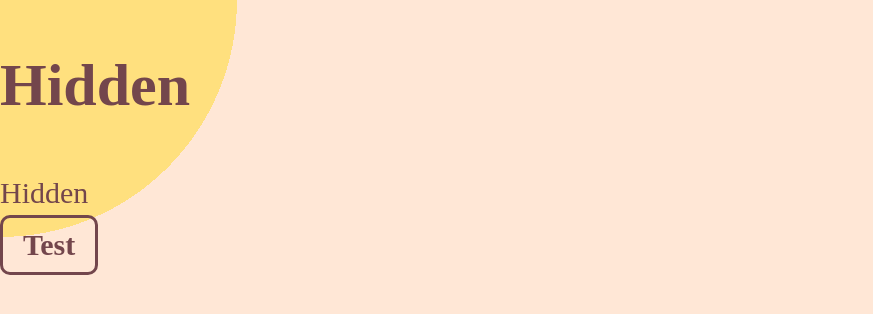
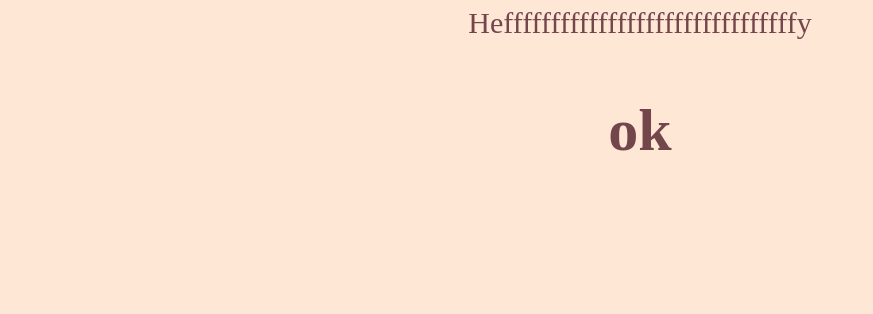
Before and after one commit to ThomasBringer/bleached, a React (Vite) app: page /bleached/play in a window 1280 px wide. Shown: the top 314 px of the page, without its empty margins (0-873 px from the left). Built offline with nearby package versions, Linux system fonts and the light colour scheme.

Commit message:
game page

```diff
--- a/package.json
+++ b/package.json
@@ -12,7 +12,8 @@
   },
   "dependencies": {
     "react": "^19.0.0",
-    "react-dom": "^19.0.0"
+    "react-dom": "^19.0.0",
+    "react-router-dom": "^7.3.0"
   },
   "devDependencies": {
     "@eslint/js": "^9.21.0",
--- a/src/App.css
+++ b/src/App.css
@@ -6,25 +6,3 @@ body {
   align-items: center;
   overflow: hidden;
 }
-
-.reveal-container {
-  position: relative;
-  width: 100vw;
-  height: 100vh;
-  overflow: hidden;
-}
-
-.hidden-layer {
-  position: absolute;
-  inset: 0;
-  background: #ffe07e;
-}
-
-.visible-layer {
-  pointer-events: none;
-  position: absolute;
-  inset: 0;
-  background: #ffe7d6;
-  mask-image: radial-gradient(circle var(--circle-size) at var(--mouse-x) var(--mouse-y), transparent 100%, black);
-  -webkit-mask-image: radial-gradient(circle var(--circle-size) at var(--mouse-x) var(--mouse-y), transparent 100%, black);
-}
--- a/src/App.jsx
+++ b/src/App.jsx
@@ -1,71 +1,18 @@
-import { useState, useEffect, useRef } from 'react';
 import './App.css';
-
-const easeInOutQuad = (t) => {
-  return t * t * (3. - 2. * t);
-};
+import { BrowserRouter as Router, Route, Routes } from 'react-router-dom';
+import Game from './Game';
+import Reveal from './Reveal';
 
 export default function App() {
-  const [mousePos, setMousePos] = useState({ x: 0, y: 0 });
-  const [circleSize, setCircleSize] = useState(200.0); // Starting circle size
-  const [circleT, setCircleT] = useState(0.0); // Starting circle size
-  const animationRef = useRef(null);
+  return (
+    <Router>
+        <Routes>
+          {/* Main route */}
+          <Route path="/bleached/" element={<Reveal />} />
 
-  useEffect(() => {
-    const handleMouseMove = (e) => {
-      setMousePos({ x: e.clientX, y: e.clientY });
-    };
-
-    // Add event listener for mouse move globally (on the document)
-    document.addEventListener('mousemove', handleMouseMove);
-
-    // Animation logic to loop circle size between 250px and 200px
-    let dir = 1;
-    const animateCircle = () => {
-      setCircleT((prevT) => {
-        if (dir > 0 && prevT >= 1) {
-          dir = -1;
-        } else if (dir < 0 && prevT <= 0) {
-          dir = 1;
-        }
-        const t = prevT + 0.005 * dir;
-        const easedT = easeInOutQuad(t);
-        setCircleSize(easedT * 200 + (1 - easedT) * 250);
-        return t;
-      });
-      animationRef.current = requestAnimationFrame(animateCircle);
-    };
-
-    animateCircle(); // Start the animation loop
-
-    return () => {
-      document.removeEventListener('mousemove', handleMouseMove); // Clean up the event listener on unmount
-      cancelAnimationFrame(animationRef.current); // Clean up animation on unmount
-    };
-  }, []);
-
-  return (
-    <div
-      className="reveal-container"
-      style={{
-        '--mouse-x': `${mousePos.x}px`,
-        '--mouse-y': `${mousePos.y}px`,
-        '--circle-size': `${circleSize}px`, // Use animated circle size here
-      }}
-    >
-      {/* Hidden Layer (Red) */}
-      <div className="hidden-layer">
-        <h1>Hidden</h1>
-        <div>Hidden</div>
-        <button>Test</button>
-      </div>
-
-      {/* Visible Layer (Blue with Mask) */}
-      <div className="visible-layer">
-        <h1>Visible</h1>
-        <div>Visible</div>
-        <button>Test</button>
-      </div>
-    </div>
+          {/* /play route */}
+          <Route path="/bleached/play" element={<Game />} />
+        </Routes>
+    </Router>
   );
 }
--- /dev/null
+++ b/src/Game.css
@@ -0,0 +1,4 @@
+.game-container {
+  position: absolute;
+  inset: 0;
+}
--- /dev/null
+++ b/src/Game.jsx
@@ -0,0 +1,8 @@
+import './Game.css';
+
+export default function Game() {
+  return (<><div  className="game-container">
+    <div>Hefffffffffffffffffffffffffffffffy</div>
+    <h1>ok</h1>
+  </div></>);
+}
--- /dev/null
+++ b/src/Reveal.css
@@ -0,0 +1,14 @@
+.hidden-layer {
+  position: absolute;
+  inset: 0;
+  background: #ffe07e;
+}
+
+.visible-layer {
+  pointer-events: none;
+  position: absolute;
+  inset: 0;
+  background: #ffe7d6;
+  mask-image: radial-gradient(circle var(--circle-size) at var(--mouse-x) var(--mouse-y), transparent 100%, black);
+  -webkit-mask-image: radial-gradient(circle var(--circle-size) at var(--mouse-x) var(--mouse-y), transparent 100%, black);
+}
--- /dev/null
+++ b/src/Reveal.jsx
@@ -0,0 +1,77 @@
+import { useState, useEffect, useRef } from 'react';
+import './Reveal.css';
+import { useNavigate } from 'react-router-dom';
+
+const easeInOutQuad = (t) => {
+  return t * t * (3. - 2. * t);
+};
+
+export default function Reveal() {
+  const [mousePos, setMousePos] = useState({ x: 0, y: 0 });
+  const [circleSize, setCircleSize] = useState(200.0); // Starting circle size
+  // eslint-disable-next-line no-unused-vars
+  const [circleT, setCircleT] = useState(0.0); // Starting circle size
+  const animationRef = useRef(null);
+
+  const navigate = useNavigate();
+  const handlePlay = () => {
+    navigate('/bleached/play/');
+  };
+
+  useEffect(() => {
+    const handleMouseMove = (e) => {
+      setMousePos({ x: e.clientX, y: e.clientY });
+    };
+
+    // Add event listener for mouse move globally (on the document)
+    document.addEventListener('mousemove', handleMouseMove);
+
+    // Animation logic to loop circle size between 250px and 200px
+    let dir = 1;
+    const animateCircle = () => {
+      setCircleT((prevT) => {
+        if (dir > 0 && prevT >= 1) {
+          dir = -1;
+        } else if (dir < 0 && prevT <= 0) {
+          dir = 1;
+        }
+        const t = prevT + 0.005 * dir;
+        const easedT = easeInOutQuad(t);
+        setCircleSize(easedT * 200 + (1 - easedT) * 250);
+        return t;
+      });
+      animationRef.current = requestAnimationFrame(animateCircle);
+    };
+
+    animateCircle(); // Start the animation loop
+
+    return () => {
+      document.removeEventListener('mousemove', handleMouseMove); // Clean up the event listener on unmount
+      cancelAnimationFrame(animationRef.current); // Clean up animation on unmount
+    };
+  }, []);
+
+  return (
+    <div
+      style={{
+        '--mouse-x': `${mousePos.x}px`,
+        '--mouse-y': `${mousePos.y}px`,
+        '--circle-size': `${circleSize}px`, // Use animated circle size here
+      }}
+    >
+      {/* Hidden Layer (Red) */}
+      <div className="hidden-layer">
+        <h1>Hidden</h1>
+        <div>Hidden</div>
+        <button onClick={handlePlay}>Play the demo</button>
+      </div>
+
+      {/* Visible Layer (Blue with Mask) */}
+      <div className="visible-layer">
+        <h1>Visible</h1>
+        <div>Visible</div>
+        <button>Play the demo</button>
+      </div>
+    </div>
+  );
+}
--- a/src/index.css
+++ b/src/index.css
@@ -3,6 +3,8 @@
   line-height: 1.5;
   font-weight: normal;
   font-size: 30px;
+  align-items: center;
+  text-align: center;
 
   color: #73464c;
   background-color: #ffe7d6;
@@ -38,3 +40,7 @@ button:hover {
 a:hover {
   cursor: url('cursor/cursor2.png') 16 16, pointer;
 }
+
+::selection {
+  background-color:#ffe7d6;
+}
```
Also changed, not shown: 1 other file (tests, documents, lock files or other folders).
